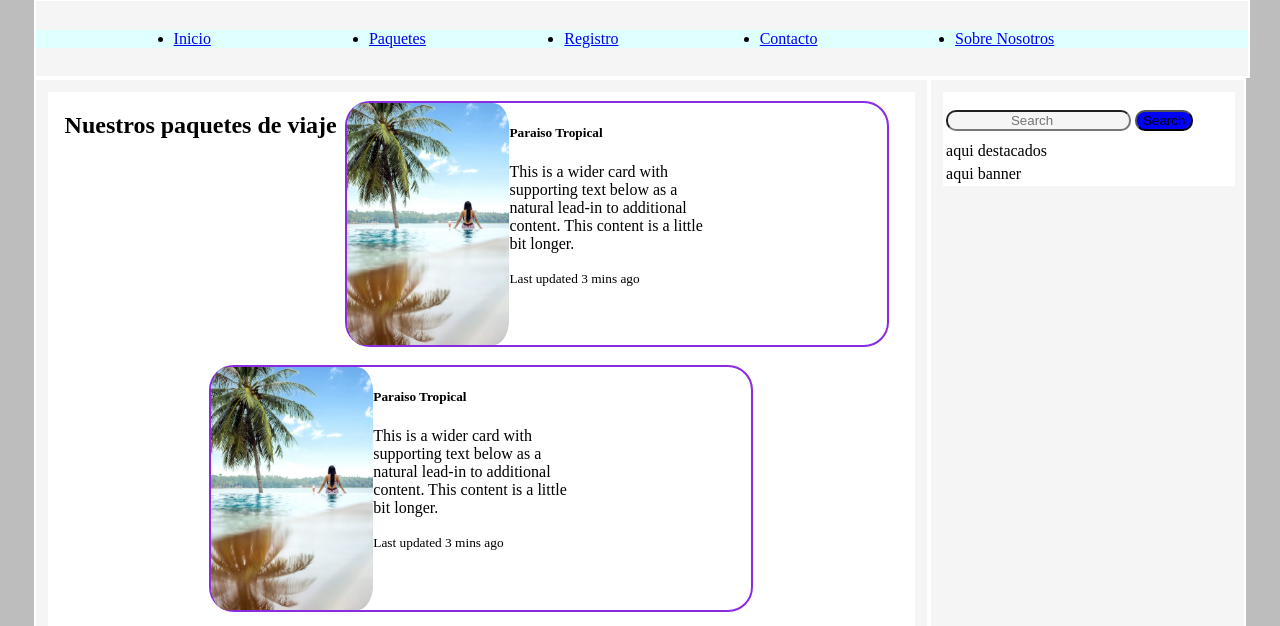
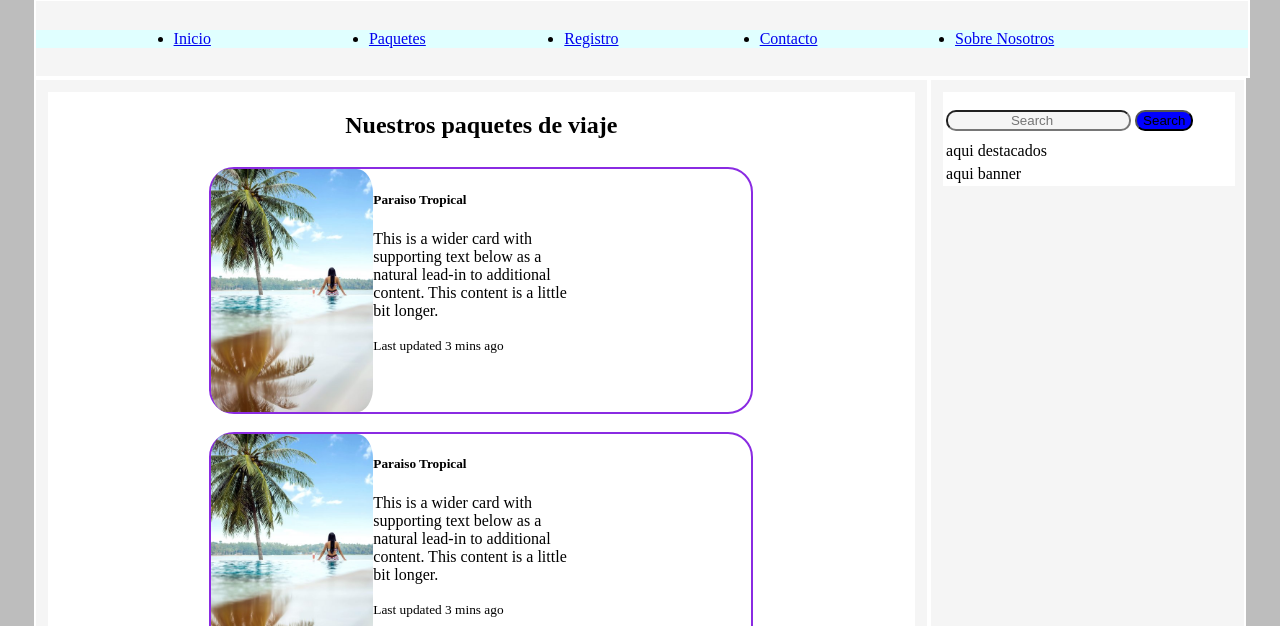
Before and after one commit to contratistaweb/actividad1, a plain HTML site: page paquetes.html in a window 1280 px wide. Shown: the part 118-744 px from the top of the page. Drawn offline with Linux system fonts and the light colour scheme.

Commit message:
ajustando detalles de Responsive

```diff
--- a/paquetes.html
+++ b/paquetes.html
@@ -32,7 +32,7 @@
     <div class="contenido">
         <section class="col-9">
             <article>
-                <div class="article-title">
+                <div class="article-title col-12">
                     <h2>Nuestros paquetes de viaje</h2>
                 </div>
                 <div class="card contenido" style="max-width: 540px;">
```
Also changed, not shown: about.html (+2 -1 lines).
